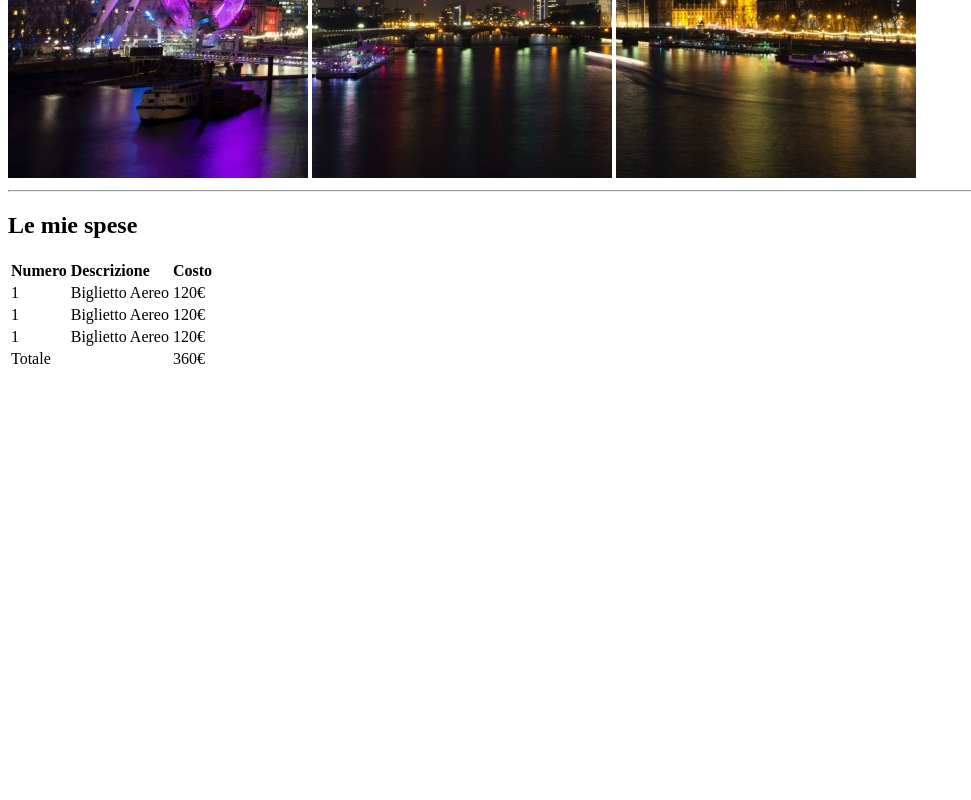
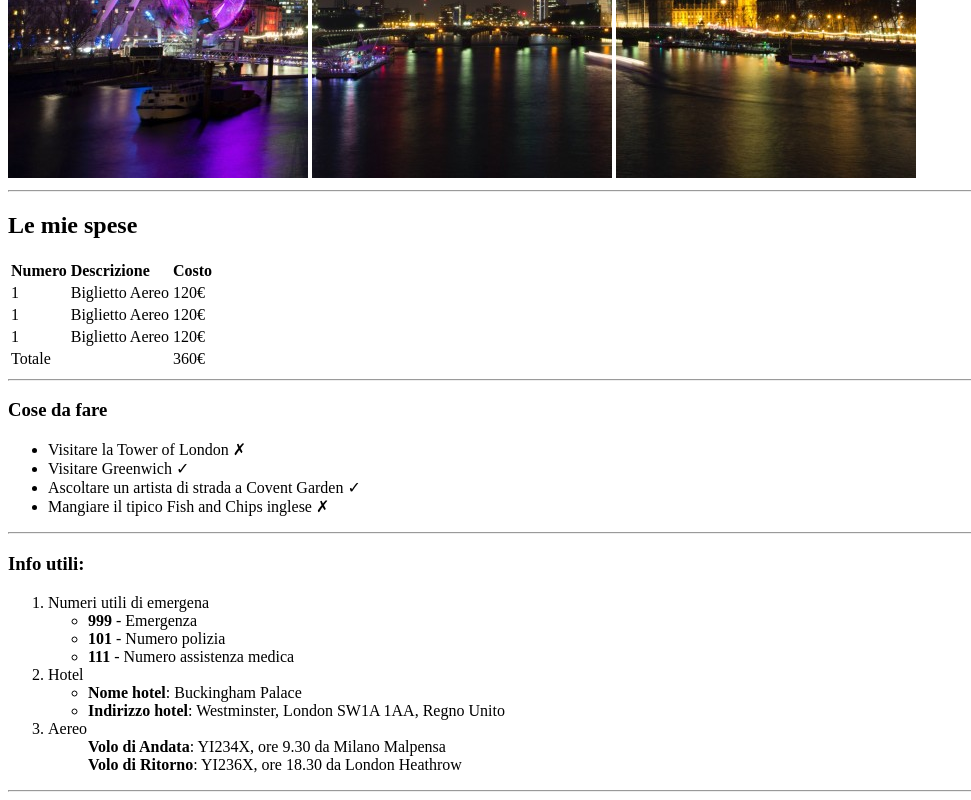
Before and after one commit to LorenzoParis1996/html-london-trip, a plain HTML site: page index.html in a window 1280 px wide. Shown: the part 502-1302 px from the top of the page, without its empty margins (0-971 px from the left). Before the commit the page ends 881 px from the top, so only its background shows below. Drawn offline with Linux system fonts and the light colour scheme.

Commit message:
aggiunto sezione info

```diff
--- a/index.html
+++ b/index.html
@@ -48,6 +48,45 @@
                 </tr>
             </table>
         </section>
+
+        <hr>
+
+        <section>
+            <h3>Cose da fare</h3>
+            <ul>
+                <li>Visitare la Tower of London &#10007</li>
+                <li>Visitare Greenwich &#10003</li>
+                <li>Ascoltare un artista di strada a Covent Garden &#10003</li>
+                <li>Mangiare il tipico Fish and Chips inglese &#10007</li>
+            </ul>
+        </section>
+
+        <hr>
+
+        <section>
+            <h3>Info utili:</h3>
+            <ol>
+                <li>Numeri utili di emergena</li>
+
+                <ul>
+                    <li><strong>999</strong> - Emergenza</li>
+                    <li><strong>101</strong> - Numero polizia</li>
+                    <li><strong>111</strong> - Numero assistenza medica</li>
+                </ul>
+                <li>Hotel</li>
+                <ul>
+                    <li><strong>Nome hotel</strong>: Buckingham Palace</li>
+                    <li><strong>Indirizzo hotel</strong>: Westminster, London SW1A 1AA, Regno Unito</li>
+                </ul>
+                <li>Aereo</li>
+                <ul><strong>Volo di Andata</strong>: YI234X, ore 9.30 da Milano Malpensa</ul>
+                <ul><strong>Volo di Ritorno</strong>: YI236X, ore 18.30 da London Heathrow</ul>
+            </ol>
+        </section>
+
+        <hr>
+
+
     </main>
 
 </body>
```
